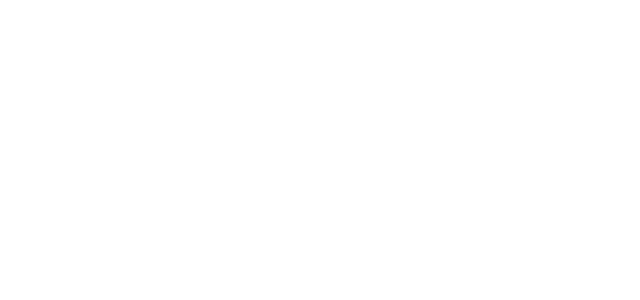
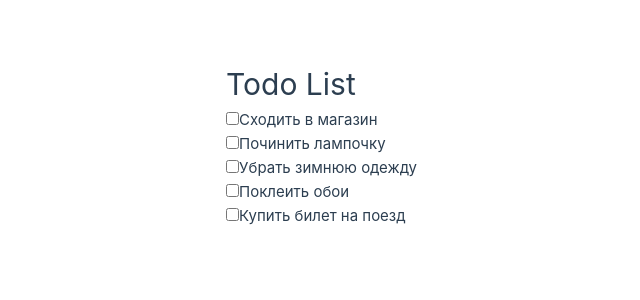
Before and after one commit to nasty23-star/my-vue3-app, a Vue app: page / in a window 1280 px wide. Shown: the top 300 px of the page, without its empty margins (223-863 px from the left). Built offline with nearby package versions, Linux system fonts and the light colour scheme; the HTML template or start-up script is replaced by a standard one.

Commit message:
Добавила список

```diff
--- a/src/App.vue
+++ b/src/App.vue
@@ -1,43 +1,73 @@
 <script setup lang="ts">
+import { ref, onMounted } from 'vue'
+
+interface Task {
+  id: number
+  text: string
+  completed: boolean
+}
+
+const loading = ref(true)
+const tasks = ref<Task[]>([])
+const error = ref<string | null>(null)
+
+async function loadTasks() {
+  try {
+    const response = await fetch('../src/tasks/tasks.json')
+    if (!response.ok) {
+      throw new Error('Не удалось загрузить задачи')
+    }
+    tasks.value = await response.json()
+  } catch (err) {
+    error.value = err instanceof Error ? err.message : 'Неизвестная ошибка'
+    console.error('Ошибка загрузки задач:', err)
+  } finally {
+    loading.value = false
+  }
+}
+
+onMounted(() => {
+  console.log('Jared Leto')
+  loadTasks()
+})
 </script>
-
 <template>
-  <header>
-
-    <div class="wrapper">
-
-    </div>
-  </header>
-
-  <main>
-  </main>
+  <div class="container">
+    <h1>Todo List</h1>
+    <div v-if="loading">Загрузка задач...</div>
+    <ul v-else class="task-list">
+      <li v-for="(task, key) in tasks" :key="task.id">
+        <input type="checkbox" :id="'task' + task.id" v-model="task.completed" />
+        <label :for="'task' + task.id" :class="{ completed: task.completed }">
+          {{ task.text }}
+        </label>
+      </li>
+    </ul>
+  </div>
 </template>
 
 <style scoped>
-header {
-  line-height: 1.5;
+.todo-app {
+  max-width: 500px;
+  margin: 0 auto;
+  padding: 20px;
+  font-family: Arial, sans-serif;
 }
 
-.logo {
-  display: block;
-  margin: 0 auto 2rem;
+.add-task {
+  display: flex;
+  gap: 10px;
+  margin-bottom: 20px;
 }
 
-@media (min-width: 1024px) {
-  header {
-    display: flex;
-    place-items: center;
-    padding-right: calc(var(--section-gap) / 2);
-  }
+.add-task input {
+  flex-grow: 1;
+  padding: 8px;
+}
 
-  .logo {
-    margin: 0 2rem 0 0;
-  }
-
-  header .wrapper {
-    display: flex;
-    place-items: flex-start;
-    flex-wrap: wrap;
-  }
+.task-list {
+  list-style: none;
+  padding: 0;
+  margin: 0;
 }
 </style>
```
